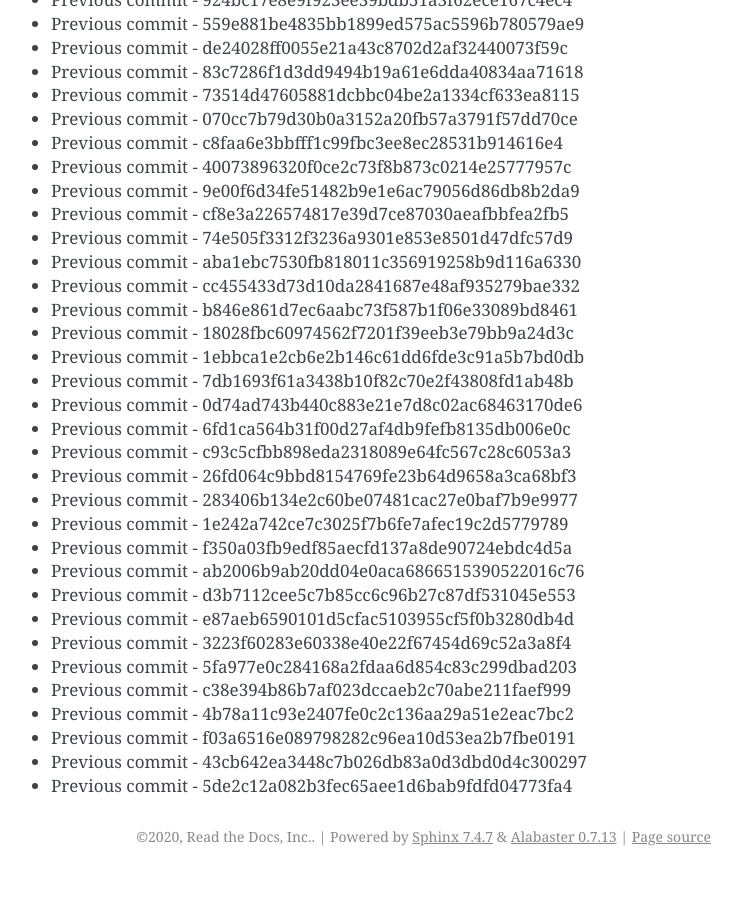
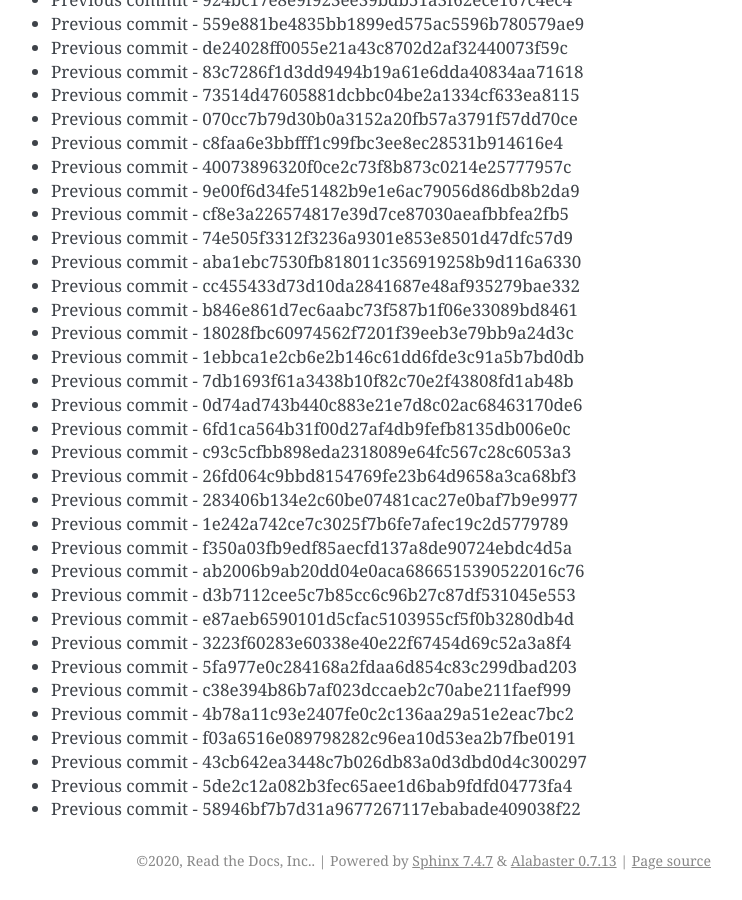
Before and after one commit to readthedocs/rtd-git-stresstest, a Sphinx documentation site: the page built from docs/updates.rst, in a window 1280 px wide and 900 px high, scrolled down 48487 px. Shown: the whole window, without its empty margins (399-1141 px from the left). Built offline with Sphinx 7.4.7, drawn with Linux system fonts in a browser that asks for light colours; before the commit the page ends 49363 px from its top, so only the background shows below that.

Commit message:
Generating commit from previous: 58946bf7b7d31a9677267117ebabade409038f22

```diff
--- a/docs/updates.rst
+++ b/docs/updates.rst
@@ -2069,3 +2069,4 @@ It can be tested for any performance characteristics.
 * Previous commit - f03a6516e089798282c96ea10d53ea2b7fbe0191
 * Previous commit - 43cb642ea3448c7b026db83a0d3dbd0d4c300297
 * Previous commit - 5de2c12a082b3fec65aee1d6bab9fdfd04773fa4
+* Previous commit - 58946bf7b7d31a9677267117ebabade409038f22
```
